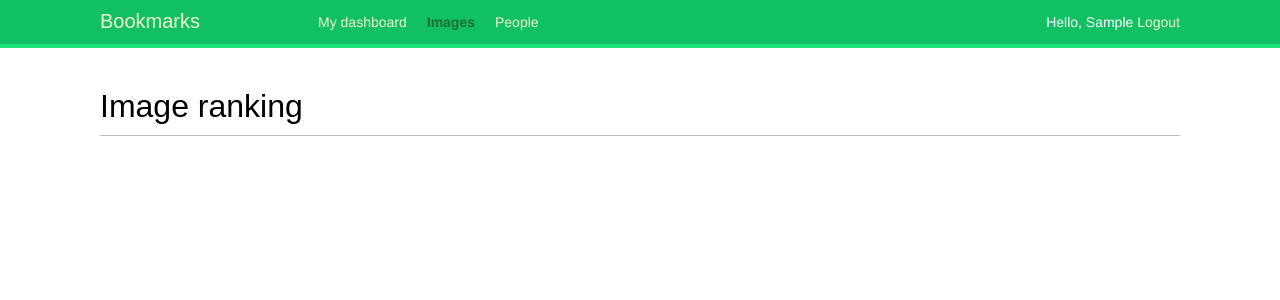
After one commit to Tayonoroshchy/django_bookmarks, a Django app: page /images/ranking/ in a window 1280 px wide. The commit adds this page. Shown: the top 300 px of the page. Run offline with Django 4.2, Linux system fonts and the light colour scheme; the visitor is signed in with stand-in values (Sample User, id 1); data that the repository does not hold is empty; some libraries are stand-ins or nearby versions; some web fonts are replaced.

Commit message:
Adding image view counts using Redis storage

```diff
--- a/actions/utils.py
+++ b/actions/utils.py
@@ -12,9 +12,9 @@ def create_action(user, verb, target=None):
                                             created__gte=last_minute)
     if target:
         target_ct = ContentType.objects.get_for_model(target)
-        similar_actions =similat_actions.filter(target_ct=target_ct,
-                                                target_id=target.id)
-    if not similar_actions:
+        similar_actions = similat_actions.filter(target_ct=target_ct,
+                                                 target_id=target.id)
+    if not similat_actions:
         action = Action(user=user, verb=verb, target=target)
         action.save()
         return True
--- a/bookmarks/settings.py
+++ b/bookmarks/settings.py
@@ -147,3 +147,7 @@ ABSOLUTE_URL_OVERRIDES = {
 INTERNAL_IPS = [
     '127.0.0.1',
 ]
+
+REDIS_HOST = 'localhost'
+REDIS_PORT = 6379
+REDIS_DB = 0
--- a/images/templates/images/image/detail.html
+++ b/images/templates/images/image/detail.html
@@ -20,6 +20,12 @@
                         {{ total_like }}
                     </span>
                     like{{ total_like|pluralize }}
+                </span>
+                <span class="count">
+                    <span class="total">
+                    {{ total_views }}
+                    </span>
+                    view{{ total_views|pluralize }}
                 </span>
                 <a href="#" data-id="{{ image.id }}" data-action="{% if request.user in users_like %}un{% endif %}like" class="like button">
                     {% if request.user not in users_like %}
--- a/images/templates/images/image/list_images.html
+++ b/images/templates/images/image/list_images.html
@@ -4,7 +4,7 @@
     <div class="image">
         <a href="{{ image.get_absolute_url }}">
             {% thumbnail image.image 300x300 crop="smart" as im %}
-            <a href="{{ image.get_absolut_url }}">
+            <a href="{{ image.get_absolute_url }}">
                 <img src="{{ im.url }}">
             </a>
         </a>
--- /dev/null
+++ b/images/templates/images/image/ranking.html
@@ -0,0 +1,20 @@
+{% extends "base.html" %}
+
+{% block title %}
+    Image ranking
+{% endblock %}
+
+{% block content %}
+    <h1>
+        Image ranking
+    </h1>
+    <ol>
+        {% for image in most_viewed %}
+            <li>
+                <a href="{{ image.get_absolute_url }}">
+                    {{ image.title }}
+                </a>
+            </li>
+        {% endfor %}
+    </ol>
+{% endblock %}
--- a/images/urls.py
+++ b/images/urls.py
@@ -9,4 +9,5 @@ urlpatterns = [
          views.image_detail, name='detail'),
     path('like/', views.image_like, name='like'),
     path('', views.image_list, name='list'),
+    path('ranking/', views.image_ranking, name='ranking'),
 ]
--- a/images/views.py
+++ b/images/views.py
@@ -2,11 +2,17 @@ from django.shortcuts import render, redirect, get_object_or_404
 from django.views.decorators.http import require_POST
 from django.contrib.auth.decorators import login_required
 from django.contrib import messages
+from  django.conf import settings
 from django.core.paginator import Paginator, EmptyPage, PageNotAnInteger
 from django.http import JsonResponse, HttpResponse
 from actions.utils import create_action
 from .forms import ImageCreateForm
 from .models import Image
+import redis
+
+r = redis.Redis(host=settings.REDIS_HOST,
+                port=settings.REDIS_PORT,
+                db=settings.REDIS_DB)
 
 
 @login_required
@@ -32,10 +38,13 @@ def image_create(request):
 
 def image_detail(request, id, slug):
     image = get_object_or_404(Image, id=id, slug=slug)
+    total_views = r.incr(f'image:{image.id}:views')
+    r.zincrby('image_ranking', 1, image.id)
     return render(request,
                   'images/image/detail.html',
                   {'section': 'images',
-                   'image': image})
+                   'image': image,
+                   'total_views': total_views})
 
 
 @login_required
@@ -80,3 +89,16 @@ def image_list(request):
                   'images/image/list.html',
                   {'section': 'images',
                    'images': images})
+
+
+@login_required
+def image_ranking(request):
+    image_ranking = r.zrange('image_ranking', 0, -1,
+                             desc=True)[:3]
+    image_ranking_ids = [int(id) for id in image_ranking]
+    most_viewed = list(Image.objects.filter(id__in=image_ranking_ids))
+    most_viewed.sort(key=lambda x: image_ranking_ids.index(x.id))
+    return render(request,
+                  'images/image/ranking.html',
+                  {'section': 'images',
+                   'most_viewed': most_viewed})
```
